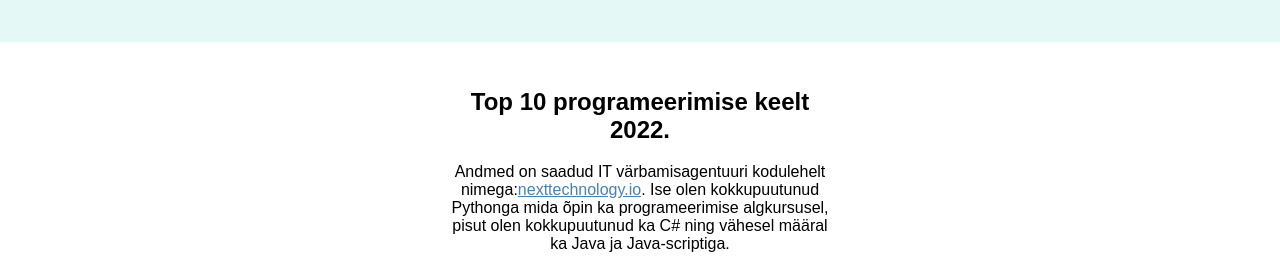
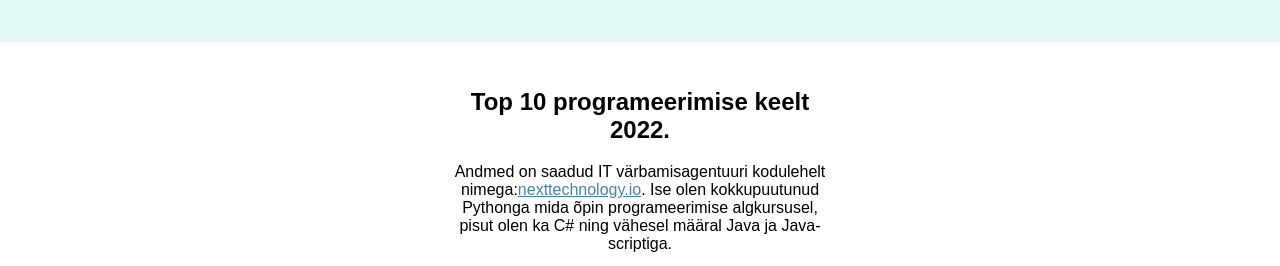
Before and after one commit to kruvikonserv/kruvi.github.io, a plain HTML site: page index.html in a window 1280 px wide. Shown: the part 158-424 px from the top of the page. Drawn offline with Linux system fonts and the light colour scheme.

Commit message:
Update index.html

```diff
--- a/index.html
+++ b/index.html
@@ -40,7 +40,7 @@
 <section>
 <h2> Top 10 programeerimise keelt 2022.</h2>
 <p>Andmed on saadud IT värbamisagentuuri kodulehelt nimega:<a href="https://nexttechnology.io/top-10-programming-languages-for-2022/">nexttechnology.io</a>. Ise olen kokkupuutunud
-Pythonga mida õpin ka programeerimise algkursusel, pisut olen kokkupuutunud ka C# ning vähesel määral ka Java ja Java-scriptiga.</p>
+Pythonga mida õpin programeerimise algkursusel, pisut olen ka C# ning vähesel määral Java ja Java-scriptiga.</p>
 <table>
 <tr>
       <td>
```
